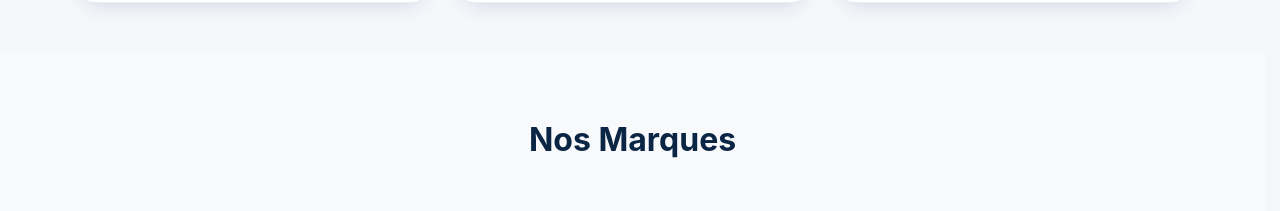
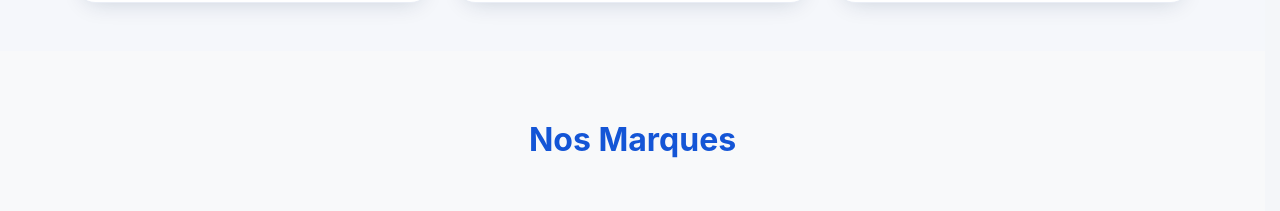
Before and after one commit to Belajouza-foued/farjallah-react, a React (Create React App) app: page / in a window 1280 px wide. Shown: the part 2600-2811 px from the top of the page. Built offline with nearby package versions, Linux system fonts and the light colour scheme.

Commit message:
fixer h1

```diff
--- a/src/components/Brands.jsx
+++ b/src/components/Brands.jsx
@@ -18,7 +18,7 @@ function Brands() {
     <section className="brands-section">
       <div className="container">
         <div className="text-center mb-5">
-          <h2>Nos Marques</h2>
+          <h2 className="marque-brand">Nos Marques</h2>
         </div>
 
         <div className="brand-slider pt-4">
--- a/src/components/Hero.jsx
+++ b/src/components/Hero.jsx
@@ -52,7 +52,7 @@ function Hero() {
           <div className="hero-content">
             <h1>{slide.title}</h1>
             <p>{slide.text}</p>
-            <Link to="/" className="hero-btn">Voir plus</Link>
+            <Link to="/products" className="hero-btn">Voir plus</Link>
           </div>
         </div>
       ))}
--- a/src/components/css/Brands.css
+++ b/src/components/css/Brands.css
@@ -1,8 +1,23 @@
+:root {
+  --nav-navy: #0B2545;
+  --nav-blue: #003DA5;
+  --nav-blue-light: #1455D6;
+  --nav-yellow: #FFD400;
+  --nav-yellow-deep: #F2A900;
+  --nav-white: #FFFFFF;
+  --nav-ink-soft: #B9C6E0;
+  --nav-height: 76px;
+}
 .brands-section {
   padding: 70px 20px;
   background: #f8f9fa;
 }
-
+.marque-brand {
+  color: var(--nav-blue-light) !important;
+}
+.marque-brand:hover {
+  color: var(--nav-yellowgit ) !important;
+}
 .brands-section h2 {
   color: var(--navy);
   font-weight: 700;
```
